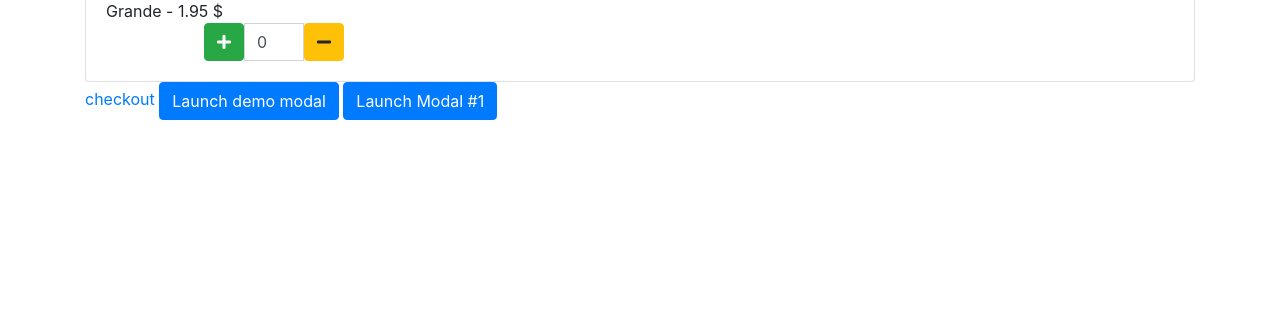
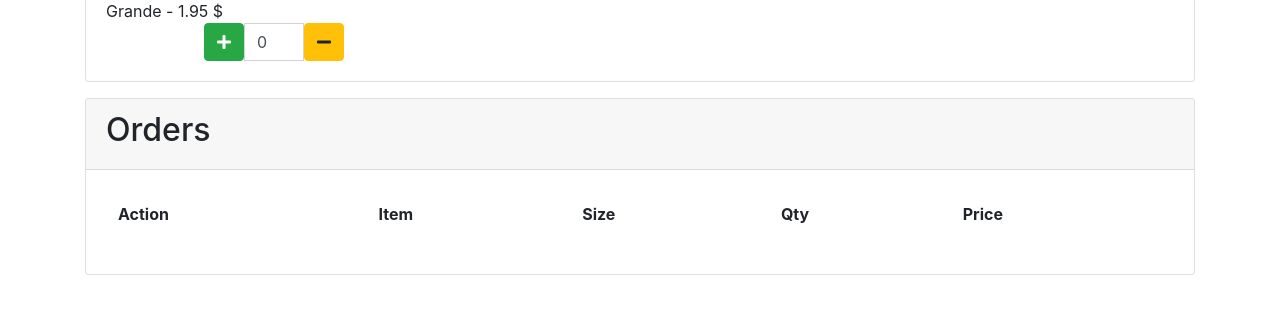
Before and after one commit to riteshnus/coffeeShop, a Django app: page /coffeeshop/ in a window 1280 px wide. Shown: the part 2047-2370 px from the top of the page. Before the commit the page ends 2167 px from the top, so only its background shows below. Run offline with Django 3.2, Linux system fonts and the light colour scheme; data comes from the database, SQL or seed files in the repository; lists and menus that the app fills with data are empty; some libraries are stand-ins or nearby versions.

Commit message:
UI completed

```diff
--- a/coffeeshop/static/javascript/index.js
+++ b/coffeeshop/static/javascript/index.js
@@ -3,20 +3,50 @@
  */
 var orders = [];
 function itemAdded(itemName,size) {
-    console.log(itemName);
     var article = document.getElementById(itemName+'-'+size)
     article.value = parseInt(article.value) + 1;
-    console.log(article.dataset.drinkType, itemName, article.value, size);
+    console.log(article.dataset.drinkType, itemName, article.value, size, article.dataset.price);
     var existItem = orders.find(function (ele) {
         if(ele.name === itemName && ele.size === size){
-            ele.value = article.value
+            ele.value = article.value;
+            ele.price = (parseInt(article.value)*article.dataset.price).toFixed(2);
             return ele
         }
     })
     if(!existItem){
-        orders.push({type: article.dataset.drinkType, name: itemName, value: article.value, size: size})
+        orders.push({type: article.dataset.drinkType, name: itemName, value: article.value, size: size, price: article.dataset.price})
     }
+    insertOrder(orders);
+}
+
+function insertOrder(orders) {
+    var table = document.getElementById("orderTable");
     console.log(orders)
+    if(table.rows.length !== 1){
+        var tableHeaderRowCount = 1;
+        var rowCount = table.rows.length;
+        for (var i = tableHeaderRowCount; i < rowCount; i++) {
+            table.deleteRow(tableHeaderRowCount);
+        }
+    }
+    orders.forEach(function (ele, index) {
+        var row = table.insertRow(table.rows.length);
+        row.insertCell(0).innerHTML = '<button type="button" class="btn btn-danger btn-sm" id='+index+' onclick="deleteOrderRow(this)"><i class="fas fa-trash-alt"></i></button>';
+        row.insertCell(1).innerHTML = ele.name;
+        row.insertCell(2).innerHTML = ele.size;
+        row.insertCell(3).innerHTML = ele.value;
+        row.insertCell(4).innerHTML = ele.price;
+    })
+}
+
+function deleteOrderRow(row) {
+    var row = row.parentNode.parentNode;
+    row.parentNode.removeChild(row);
+    orders = orders.filter(function (ele) {
+       if(ele.name === row.cells[1].innerText & ele.size === row.cells[2].innerText){}
+       else{return true}
+    })
+    console.log('order after', orders);
 }
 
 function itemSubtract(itemName,size) {
@@ -34,9 +64,5 @@ function itemSubtract(itemName,size) {
             }
         })
     }
-    console.log(orders)
+    insertOrder(orders);
 }
-
-function orderDetail() {
-    console.log('order detail is progress', orders)
-}
--- a/templates/index.html
+++ b/templates/index.html
@@ -6,8 +6,11 @@
     <meta charset="UTF-8">
     <link rel="stylesheet" type="text/css" href="{% static 'style.css' %}">
     <link rel="stylesheet" type="text/css" href="{% static 'bootstrap.min.css' %}">
-    <link rel="stylesheet" href="https://use.fontawesome.com/releases/v5.2.0/css/all.css" integrity="sha384-hWVjflwFxL6sNzntih27bfxkr27PmbbK/iSvJ+a4+0owXq79v+lsFkW54bOGbiDQ" crossorigin="anonymous">
-    <script src="https://code.jquery.com/jquery-3.3.1.slim.min.js" integrity="sha384-q8i/X+965DzO0rT7abK41JStQIAqVgRVzpbzo5smXKp4YfRvH+8abtTE1Pi6jizo" crossorigin="anonymous"></script>
+    <link rel="stylesheet" href="https://use.fontawesome.com/releases/v5.2.0/css/all.css"
+          integrity="sha384-hWVjflwFxL6sNzntih27bfxkr27PmbbK/iSvJ+a4+0owXq79v+lsFkW54bOGbiDQ" crossorigin="anonymous">
+    <script src="https://code.jquery.com/jquery-3.3.1.slim.min.js"
+            integrity="sha384-q8i/X+965DzO0rT7abK41JStQIAqVgRVzpbzo5smXKp4YfRvH+8abtTE1Pi6jizo"
+            crossorigin="anonymous"></script>
     <script src="{% static 'javascript/bootstrap.min.js' %}" crossorigin="anonymous"></script>
     <script src="{% static 'javascript/index.js' %}"></script>
     <title>Coffee Shop</title>
@@ -28,13 +31,16 @@
                                 <div class="type">Tall - {{ drink.price_tall }} $</div>
                                 <div class="input-group mx-auto" style="width: 140px;">
                       <span class="input-group-btn">
-                          <button type="button" class="btn btn-success btn-number" onclick="itemAdded('{{ drink.name }}','tall')">
+                          <button type="button" class="btn btn-success btn-number"
+                                  onclick="itemAdded('{{ drink.name }}','tall')">
                             <i class="fas fa-plus"></i>
                           </button>
                       </span>
-                            <input type="text" class="form-control input-number" id='{{ drink.name }}-tall' data-drink-type={{ drink.type }} value="0">
+                                    <input type="text" class="form-control input-number" id='{{ drink.name }}-tall'
+                                           data-drink-type={{ drink.type }} data-price={{ drink.price_tall }} value="0">
                                     <span class="input-group-btn">
-                          <button type="button" class="btn btn-warning btn-number" onclick="itemSubtract('{{ drink.name }}','tall')">
+                          <button type="button" class="btn btn-warning btn-number"
+                                  onclick="itemSubtract('{{ drink.name }}','tall')">
                               <i class="fas fa-minus"></i>
                           </button>
                       </span>
@@ -49,13 +55,17 @@
                                 <div class="type">Grande - {{ drink.price_grande }} $</div>
                                 <div class="input-group mx-auto" style="width: 140px;">
                       <span class="input-group-btn">
-                          <button type="button" class="btn btn-success btn-number" onclick="itemAdded('{{ drink.name }}','grande')">
+                          <button type="button" class="btn btn-success btn-number"
+                                  onclick="itemAdded('{{ drink.name }}','grande')">
                             <i class="fas fa-plus"></i>
                           </button>
                       </span>
-                            <input type="text" class="form-control input-number" id='{{ drink.name }}-grande' data-drink-type={{ drink.type }} value="0">
+                                    <input type="text" class="form-control input-number" id='{{ drink.name }}-grande'
+                                           data-drink-type={{ drink.type }} data-price={{ drink.price_grande }}
+                                           value="0">
                                     <span class="input-group-btn">
-                          <button type="button" class="btn btn-warning btn-number" onclick="itemSubtract('{{ drink.name }}','grande')">
+                          <button type="button" class="btn btn-warning btn-number"
+                                  onclick="itemSubtract('{{ drink.name }}','grande')">
                               <i class="fas fa-minus"></i>
                           </button>
                       </span>
@@ -70,13 +80,17 @@
                                 <div class="type">Venti - {{ drink.price_venti }} $</div>
                                 <div class="input-group mx-auto" style="width: 140px;">
                       <span class="input-group-btn">
-                          <button type="button" class="btn btn-success btn-number" onclick="itemAdded('{{ drink.name }}','venti')">
+                          <button type="button" class="btn btn-success btn-number"
+                                  onclick="itemAdded('{{ drink.name }}','venti')">
                             <i class="fas fa-plus"></i>
                           </button>
                       </span>
-                            <input type="text" class="form-control input-number" id='{{ drink.name }}-venti' data-drink-type={{ drink.type }} value="0">
+                                    <input type="text" class="form-control input-number" id='{{ drink.name }}-venti'
+                                           data-drink-type={{ drink.type }} data-price={{ drink.price_venti }}
+                                           value="0">
                                     <span class="input-group-btn">
-                          <button type="button" class="btn btn-warning btn-number" onclick="itemSubtract('{{ drink.name }}','venti')">
+                          <button type="button" class="btn btn-warning btn-number"
+                                  onclick="itemSubtract('{{ drink.name }}','venti')">
                               <i class="fas fa-minus"></i>
                           </button>
                       </span>
@@ -85,100 +99,30 @@
                         </div>
                     {% endif %}
                 </div>
-
-
-            {% comment %}<div class="card">
-{#                <img class="card-img-top" src="{% static 'images/images.jpg' %}" alt="Card image cap">#}
-                <div class="card-body">
-                    <button>yes</button>
-                </div>
-            </div>{% endcomment %}
-            {% comment %}{{ drink.type }}
-            {{ drink.price_tall }}
-            {{ drink.price_grande }}
-            {{ drink.price_venti }}{% endcomment %}
             </div>
         {% endfor %}
     </div>
-<a class="" id="checkout" href="{% url 'checkout' %}">checkout</a>
-{% comment %}    <button type="button" class="btn btn-primary" data-toggle="modal" data-target="#myModal">Order</button>
 
-<div class="modal fade" id="myModal" role="dialog">
-    <div class="modal-dialog">
-
-      <!-- Modal content-->
-      <div class="modal-content">
-        <div class="modal-header">
-          <button type="button" class="close" data-dismiss="modal">&times;</button>
-          <h4 class="modal-title">Modal Header</h4>
+    <div class="card mt-3 mb-5">
+        <div class="card-header">
+            <h2>Orders</h2>
         </div>
-        <div class="modal-body">
-          <p>Some text in the modal.</p>
-        </div>
-        <div class="modal-footer">
-          <button type="button" class="btn btn-default" data-dismiss="modal">Close</button>
+        <div class="card-body">
+            <table class="table table-borderless" id="orderTable">
+                <thead id="orderBody">
+                <tr>
+                    <th scope="col">Action</th>
+                    <th scope="col">Item</th>
+                    <th scope="col">Size</th>
+                    <th scope="col">Qty</th>
+                    <th scope="col">Price</th>
+                </tr>
+                </thead>
+                {#  <tbody></tbody>#}
+            </table>
         </div>
     </div>
 
-    </div>
-  </div>{% endcomment %}
-
-<button type="button" class="btn btn-primary" data-toggle="modal" data-target="#exampleModalCenter">
-  Launch demo modal
-</button>
-
-<!-- Modal -->
-<div class="modal fade" id="exampleModalCenter" tabindex="-1" role="dialog" aria-labelledby="exampleModalCenterTitle" aria-hidden="true">
-  <div class="modal-dialog modal-dialog-centered" role="document">
-    <div class="modal-content">
-      <div class="modal-header">
-        <h5 class="modal-title" id="exampleModalLongTitle">Modal title</h5>
-        <button type="button" class="close" data-dismiss="modal" aria-label="Close">
-          <span aria-hidden="true">&times;</span>
-        </button>
-      </div>
-      <div class="modal-body">
-        ...
-      </div>
-      <div class="modal-footer">
-        <button type="button" class="btn btn-secondary" data-dismiss="modal">Close</button>
-        <button type="button" class="btn btn-primary">Save changes</button>
-      </div>
-    </div>
-  </div>
-</div>
-
-<button type="button" class="btn btn-primary" data-toggle="modal" data-target="#demo-1">Launch Modal #1</button>
-<div class="modal fade" id="demo-1" tabindex="-1">
-    <div class="modal-dialog">
-     <div class="modal-content">
-      <button type="button" class="close" data-dismiss="modal"><i class="icon-xs-o-md"></i></button>
-      <div class="modal-header">
-        <button type="button" class="close" data-dismiss="modal" aria-label="Close"><span aria-hidden="true">&times;</span></button>
-        <h4 class="modal-title caps"><strong>Demo Modal #1</strong></h4>
-      </div>
-      <div class="modal-body">
-        <div class="form-group">
-          <div class="input-group">
-            <input type="text" class="form-control" placeholder="Input Placeholder..." />
-            <span class="input-group-btn"><button class="btn btn-default" type="button">Action</button></span>
-          </div>
-        </div>
-      </div>
-       <div class="modal-footer">
-            <button type="button" class="btn btn-danger" data-dismiss="modal">&times;</button>
-            <button type="button" class="btn btn-info" data-toggle="modal" data-target="#demo-2" data-dismiss="modal">Close current, Launch Modal #2</button>
-            <button type="button" class="btn btn-default" data-toggle="modal" data-target="#demo-3" data-dismiss="modal">Close current, Launch Modal #3</button>
-        </div>
-     </div>
-    </div>
-  </div>
 </main>
-{% comment %}
-{% for drink in drinks %}
-    <p>{{ drink.name }}</p>
-    <p>{{ drink.type }}</p>
-    <p> {{ drink.price }}</p>
-{% endcomment %}
 </body>
 </html>
```
Lines whose indentation alone changed are shown as unchanged.
